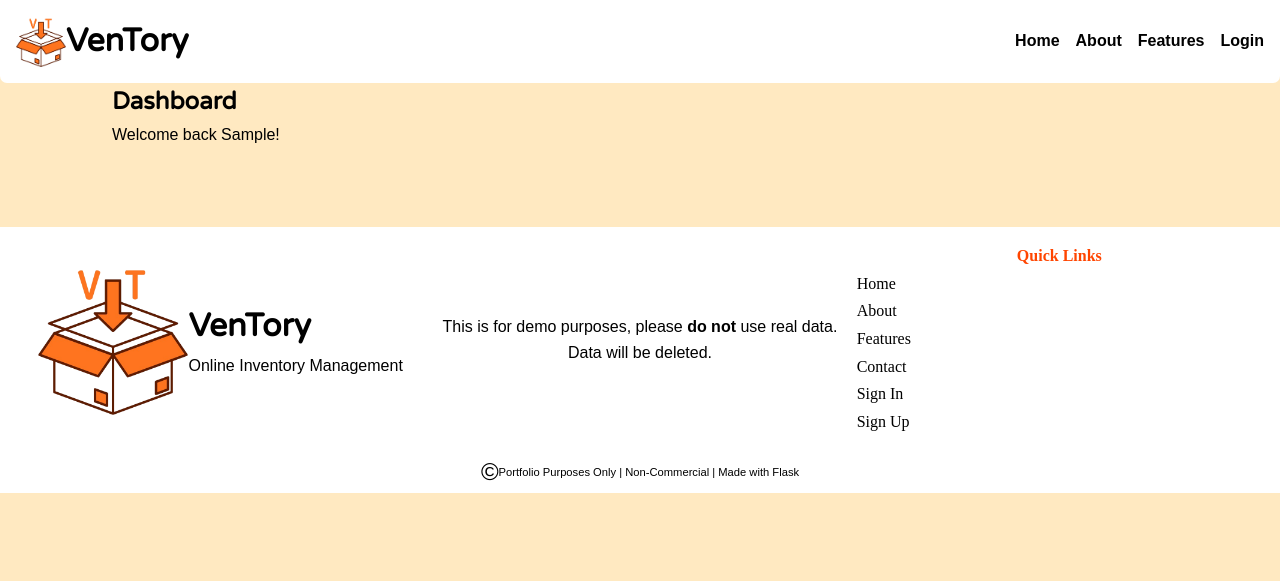
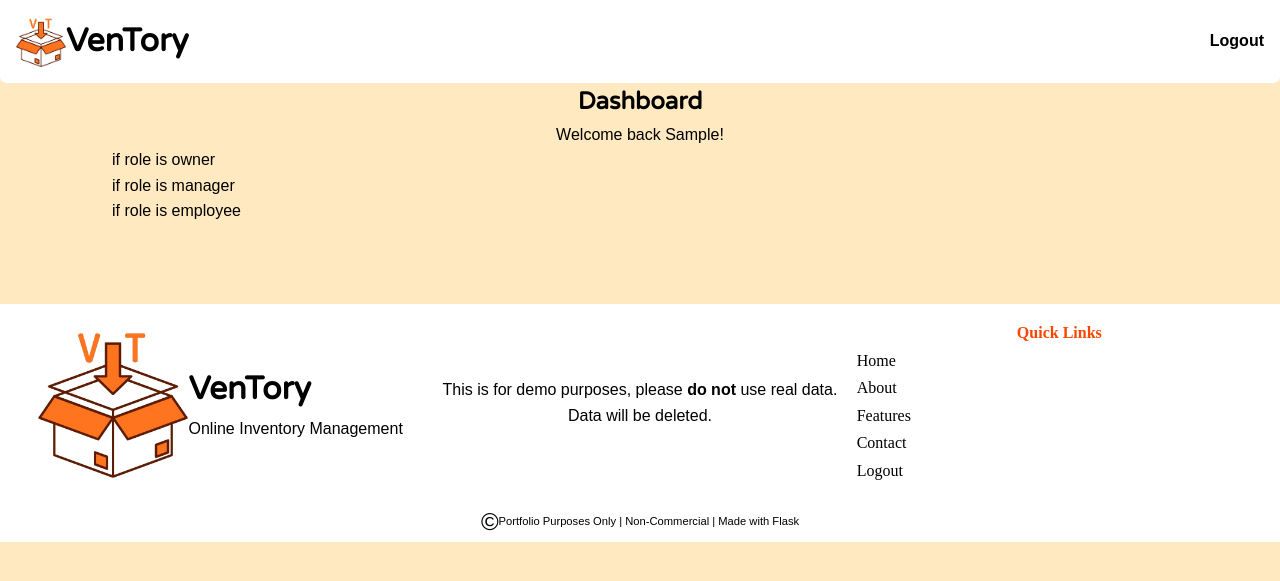
Before and after one commit to Sheikh-H/VenTory-Inventory-Manager, a Flask app: page /user/dashboard/ in a window 1280 px wide. Shown: the top 581 px of the page. Run offline with Flask 3, Linux system fonts and the light colour scheme; the visitor is signed in with stand-in values (Sample User, id 1); tables that the repository leaves empty hold one stand-in row (values such as "Sample post"); some libraries are stand-ins or nearby versions; some web fonts are replaced.

Commit message:
added the logout function and creating the dashboard for the different users

```diff
--- a/static/css/pages/user-pages/dashboard.css
+++ b/static/css/pages/user-pages/dashboard.css
@@ -1,4 +1,6 @@
-
+.dashboard-page-intro{
+    text-align: center;
+}
 
 /* Tablet */
 
--- a/static/css/styles.css
+++ b/static/css/styles.css
@@ -9,6 +9,9 @@
 @import url('pages/login-page.css');
 @import url('pages/register-page.css');
 
+/* user dashboard */
+@import url('pages/user-pages/dashboard.css');
+
 /* sections */
 @import url('header.css');
 @import url('footer.css');
--- a/templates/pages/header-footer/footer.html
+++ b/templates/pages/header-footer/footer.html
@@ -37,7 +37,11 @@
         <tr>
           <td><a href="{{ url_for('home_page') }}#home-contact">Contact</a></td>
         </tr>
-
+        {% if session.get('user_id') %}
+        <tr>
+          <td><a href="{{ url_for('logout') }}">Logout</a></td>
+        </tr>
+        {% else %}
         <!-- if logged out -->
         <tr>
           <td><a href="{{ url_for('login_page') }}">Sign In</a></td>
@@ -46,6 +50,7 @@
           <td><a href="{{ url_for('register_page') }}">Sign Up</a></td>
         </tr>
         <!--  -->
+        {% endif %}
       </tbody>
     </table>
   </div>
--- a/templates/pages/header-footer/header.html
+++ b/templates/pages/header-footer/header.html
@@ -15,7 +15,12 @@
       <span></span>
     </div>
     <div class="navigation-bar">
-      <!-- if logged out -->
+      {% if session.get('user_id') %}
+      <div class="nav-item">
+        <a href="{{ url_for('logout') }}"><p>Logout</p></a>
+        <span class="nav-item-bottom"></span>
+      </div>
+      {% else %}
       <div class="nav-item">
         <a href="{{ url_for('home_page') }}"><p>Home</p></a>
         <span class="nav-item-bottom"></span>
@@ -32,7 +37,7 @@
         <a href="{{ url_for('login_page') }}"><p>Login</p></a>
         <span class="nav-item-bottom"></span>
       </div>
-      <!--  -->
+      {% endif %}
     </div>
   </nav>
 </div>
--- a/templates/pages/user-pages/dashboard.html
+++ b/templates/pages/user-pages/dashboard.html
@@ -1,12 +1,30 @@
 {% extends 'layout.html' %} {% block content %}
-<section>
+<section class="dashboard-page-intro">
   <h1>Dashboard</h1>
   {% if new_user %}
-  <p>{{user.username}} - Please keep a note of this to login again!</p>
+  <h2>Username Generated, please keep it safe:</h2>
+  <p><strong>{{user.username}}</strong></p>
+  <p>
+    <i
+      >Please keep a copy of your username - this message will disappear
+      tomorrow.</i
+    >
+  </p>
   {% else %}
   <p>Welcome back {{user.first_name}}!</p>
   {% endif %} {% if user.role in ['owner', 'manager'] %}
-  <p>Your daily password today is {{ business.daily_password }}</p>
+  <h2>Daily Password:</h2>
+  <p><strong>{{ business.daily_password }}</strong></p>
+  <p><i>Daily password is reset everyday.</i></p>
   {% endif %}
 </section>
+<section>
+  <p>if role is owner</p>
+</section>
+<section>
+  <p>if role is manager</p>
+</section>
+<section>
+  <p>if role is employee</p>
+</section>
 {% endblock content %}
```
